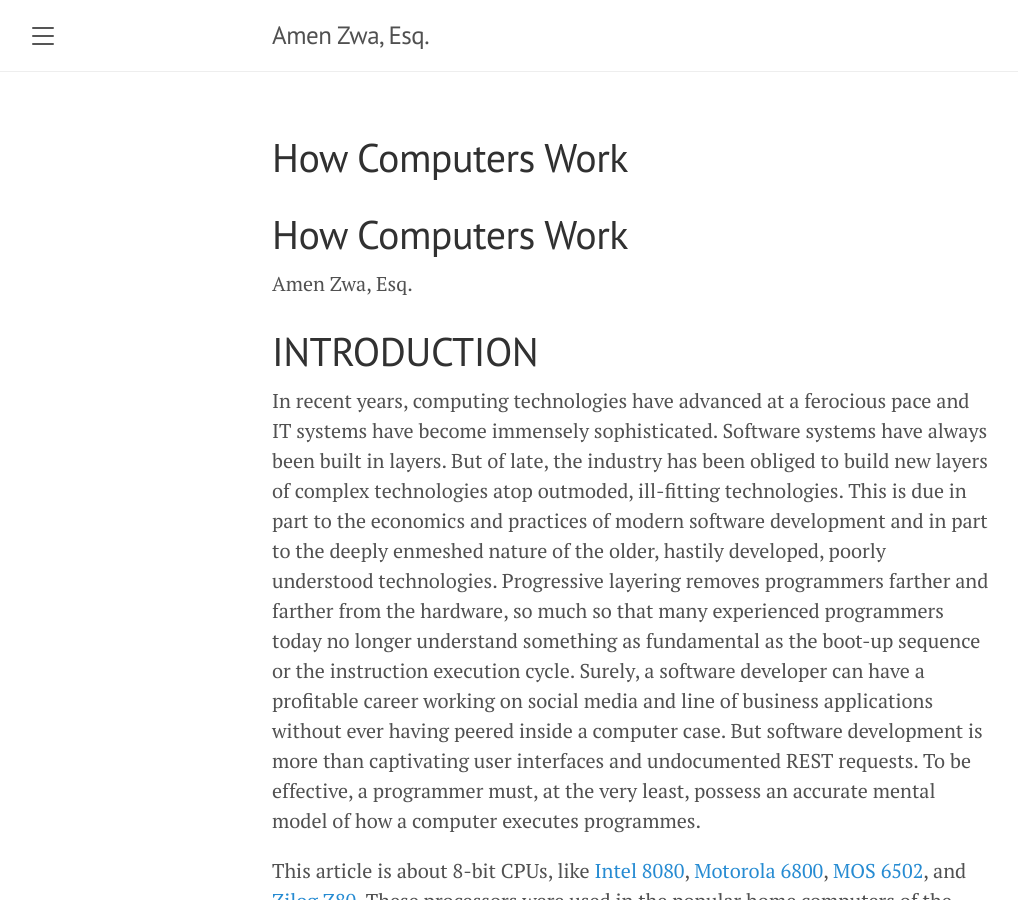
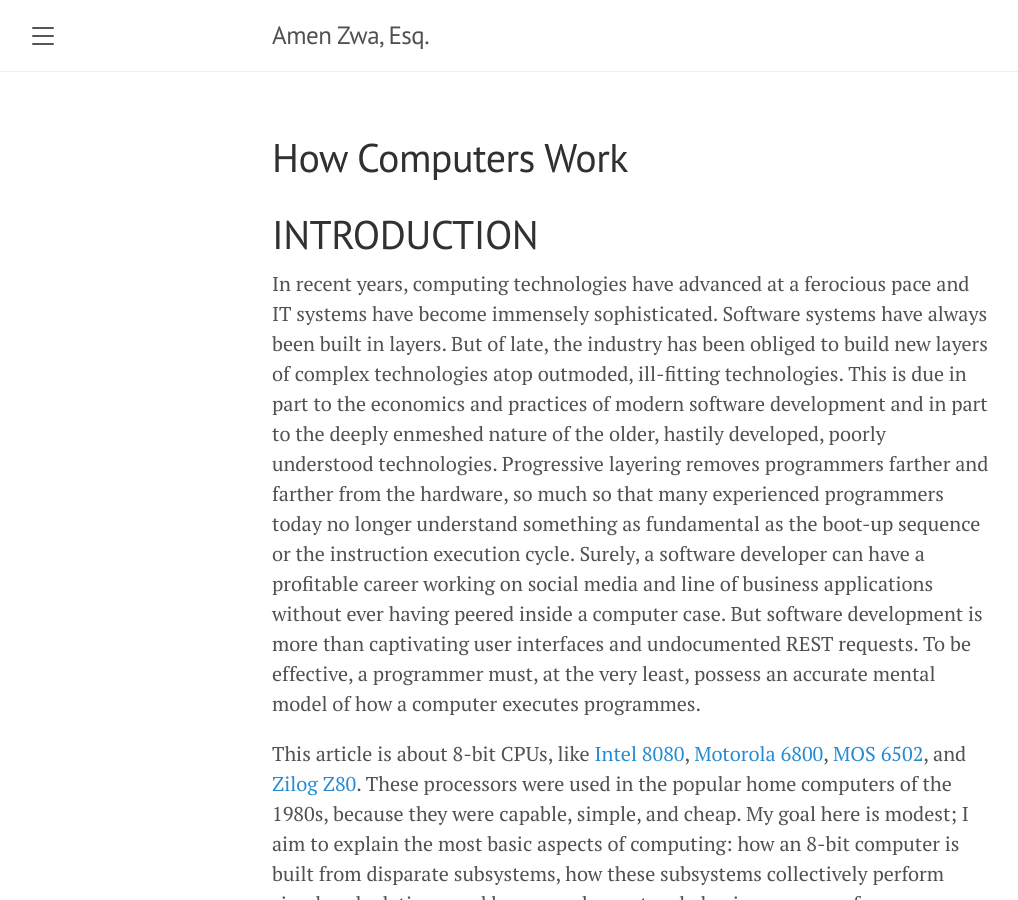
Before and after one commit to amenzwa/amenzwa.github.io, a Jekyll site: the page built from computing/HowComputersWork.md, in a window 1280 px wide and 900 px high. Shown: the whole window, without its empty margins (8-1026 px from the left). Built offline with Jekyll 4.4.1, drawn with Linux system fonts in a browser that asks for light colours; our own code applies the rules of GitHub Pages for plain Markdown files; formulas are drawn with MathJax 3.

Commit message:
new title format

```diff
--- a/computing/HowComputersWork.md
+++ b/computing/HowComputersWork.md
@@ -4,10 +4,6 @@ tags:
   - mathjax
 use_math: true
 ---
-
-# How Computers Work
-
-Amen Zwa, Esq.
 
 # INTRODUCTION
 
```
